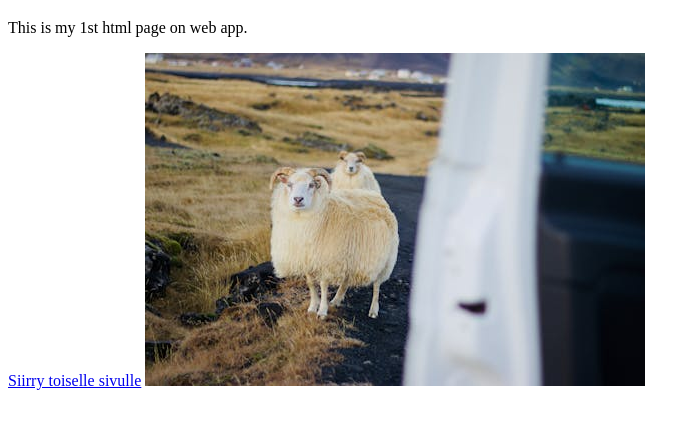
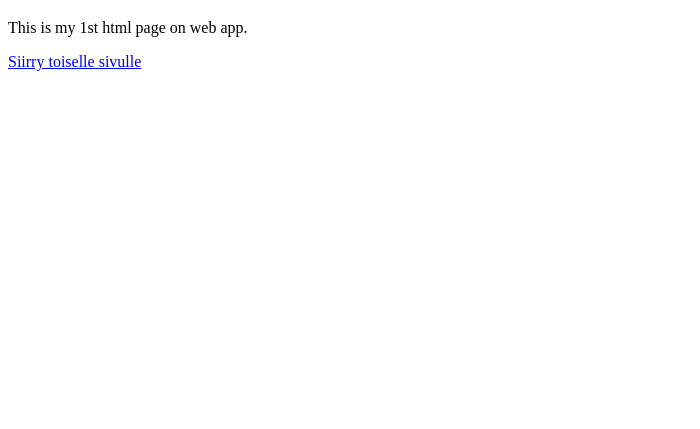
Before and after one commit to Alaitinen55/ALaitinen55.github.io, a plain HTML site: page index.html in a window 1280 px wide. Shown: the part 61-490 px from the top of the page, without its empty margins (0-700 px from the left). Drawn offline with Linux system fonts and the light colour scheme.

Commit message:
Update index.html

```diff
--- a/index.html
+++ b/index.html
@@ -7,7 +7,8 @@
 <h1>This is a Atte</h1>
 <p>This is my 1st html page on web app.</p>
   <a href="second.html">Siirry toiselle sivulle</a>
-  <img src="lammas.jpeg">
+
+
 
 </body>
 </html>
```
